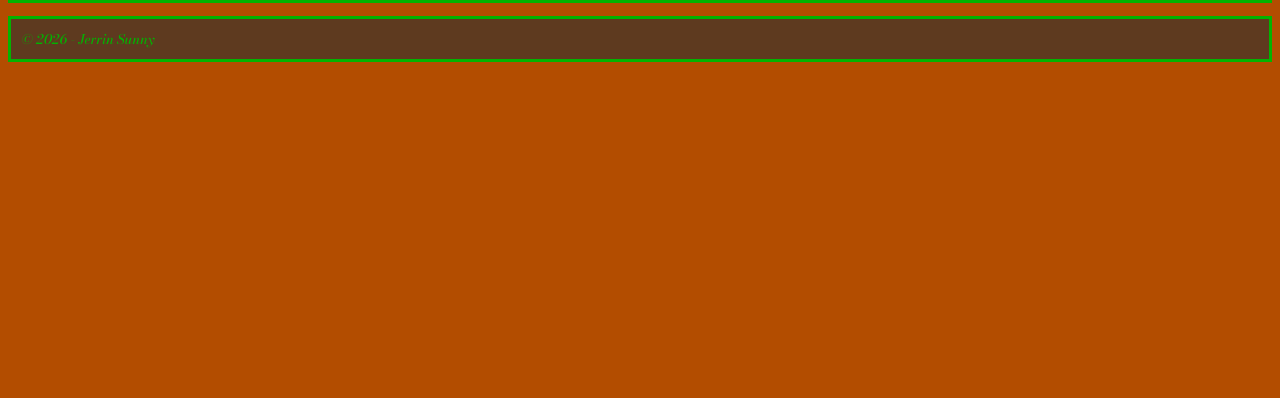
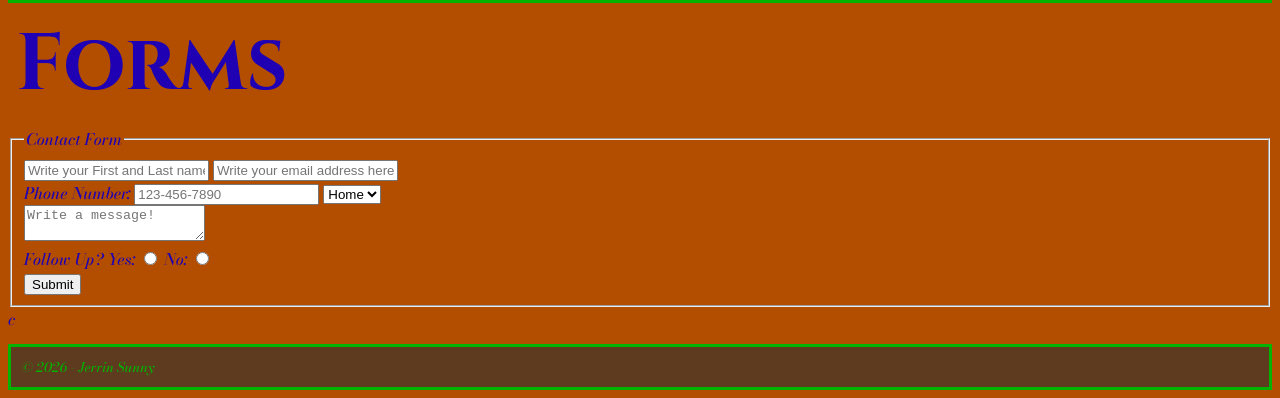
Before and after one commit to rvcc-grid/fa26-about-me-monkeygoboom, a plain HTML site: page index.html in a window 1280 px wide. Shown: the part 6398-6796 px from the top of the page. Before the commit the page ends 6468 px from the top, so only its background shows below. Drawn offline with nearby package versions, Linux system fonts and the light colour scheme.

Commit message:
Initial Form

```diff
--- a/css/style.css
+++ b/css/style.css
@@ -100,7 +100,6 @@ header{
 
 
 
-
 footer {
 
     text-align: left;
--- a/index.html
+++ b/index.html
@@ -98,7 +98,46 @@
 
          </section>
 
+         <section id="contact">
+            <h2>Forms</h2>
+            <form action="https://api.web3forms.com/submit" method="post">
+                <fieldset>
+                    <legend> Contact Form</legend>
+                    <input type="text" name="Name" placeholder="Write your First and Last name" required>
+                    <input type="email" name="Email" placeholder="Write your email address here" required>
+                    <div class="form-phone">
+                        <label for="phone">Phone Number:</label>
+                        <input type="tel" id="phone" name="phone" placeholder="123-456-7890">
+                        <select name="Phone type">
+                            <option Value="phone">Home</option>
+                            <option Value="phone">Work</option>
+                            <option Value="phone">Cell</option>
+                            <option Value="phone">None</option>
+                        </select>
+                    </div>
 
+                    <textarea name="message" placeholder="Write a message!"></textarea>
+
+                     <div class ="form-Follow-up">
+                        <label for=""follow>Follow Up?</label>
+                        Yes: <input type="radio" name="Follow up" value="Yes">
+                        No: <input type="radio" name="Follow up" value="No">
+                    </div>
+                    <div data-class="h-captcha" data-captcha="true">
+                        <button type="submit" name="Submit" >Submit</button>
+                    </div>
+
+                </fieldset>
+                <input type="hidden" name="access_key" value="1b032f0c-de83-4e87-b6b2-ca21652ec043">
+                <input type="hidden" name="subject" value="New message from my About Me page">
+                <input type="hidden" name="redirect" value="https://rvcc-grid.github.io/fa26-about-me-monkeygoboom/thanks.html">
+
+            </form>
+
+
+         </section>
+
+c
     </main>
 
     <footer>
@@ -106,5 +145,6 @@
         © 2026 - Jerrin Sunny
 
     </footer>
+    <script src="https://web3forms.com/client/script.js" async defer></script>
 </body>
 </html>
```
Also changed, not shown: thanks.html (added, +21 -0 lines).
